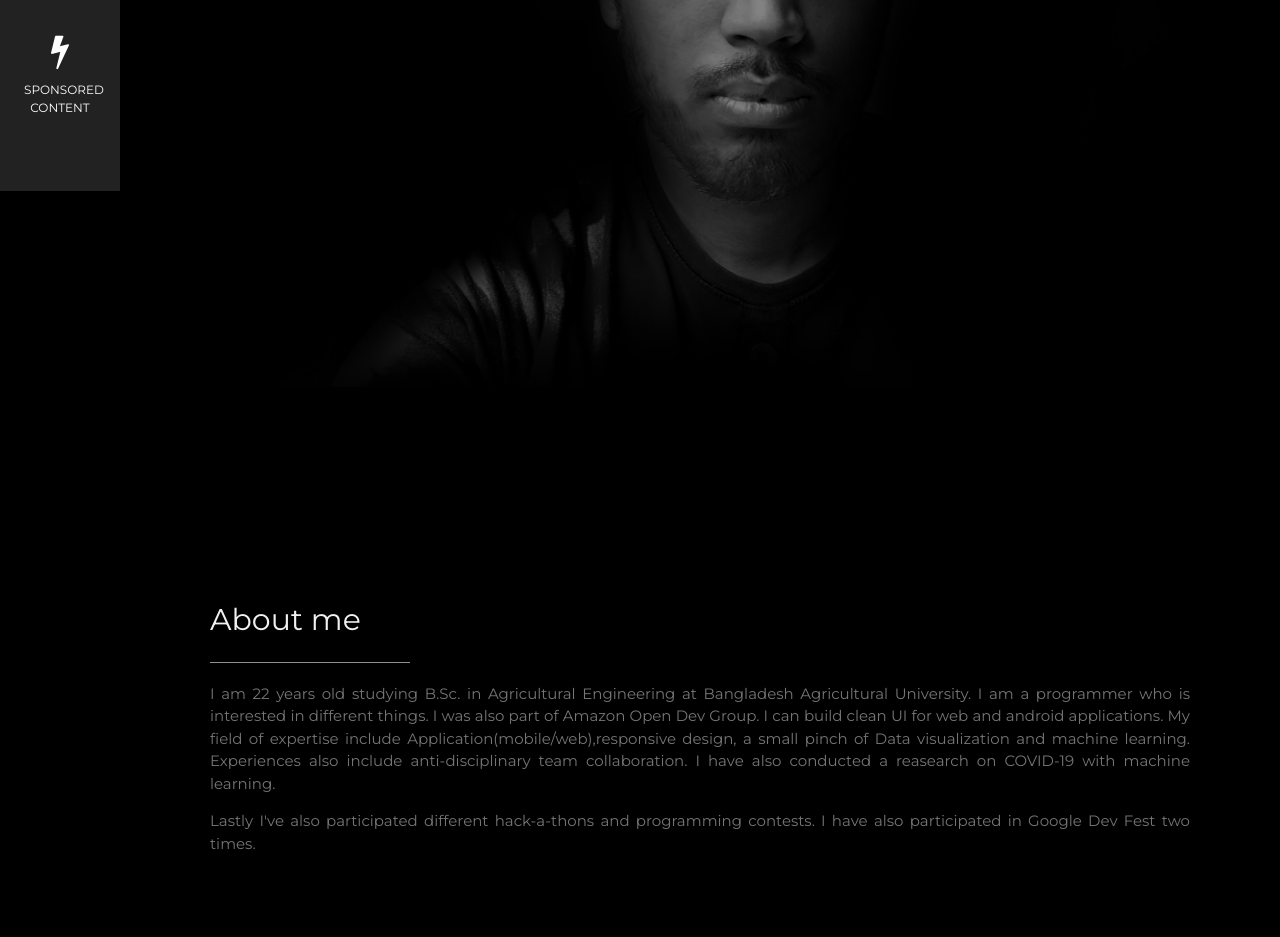
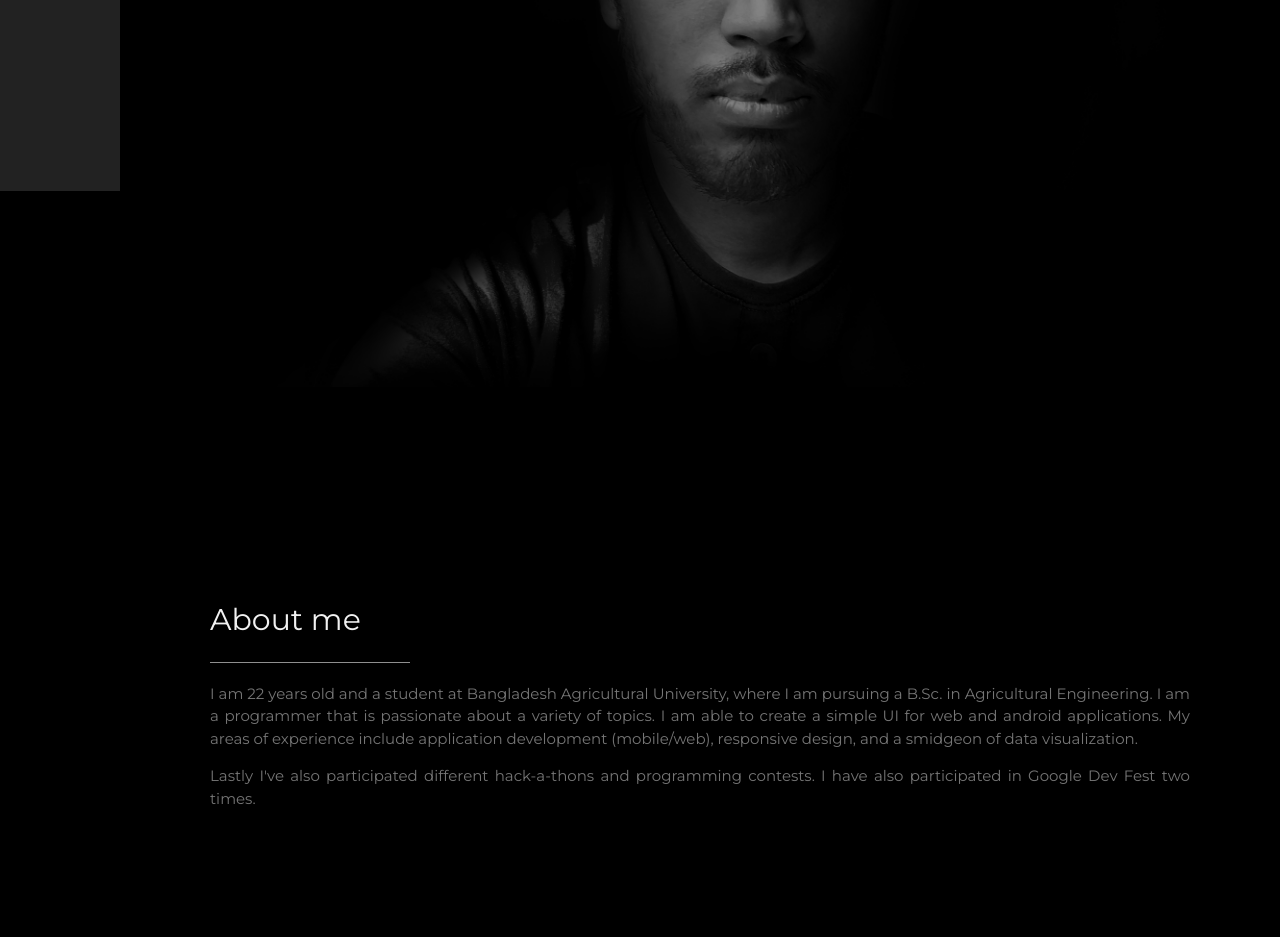
Before and after one commit to mirajus-salehin/mirajus-salehin.github.io, a plain HTML site: page index.html in a window 1280 px wide. Shown: the part 609-1546 px from the top of the page. Drawn offline with nearby package versions, Linux system fonts and the light colour scheme.

Commit message:
typo update

```diff
--- a/index.html
+++ b/index.html
@@ -44,10 +44,6 @@
             <i class="fa fa-envelope w3-xxlarge"></i>
             <p>CONTACT ME</p>
         </a>
-        <a href="#sponsor" class="w3-bar-item w3-button w3-padding-large w3-hover-black">
-            <i class="fa fa-flash w3-xxlarge"></i>
-            <p>SPONSORED CONTENT</p>
-        </a>
     </nav>
 
     <!-- Navbar on small screens (Hidden on medium and large screens) -->
@@ -77,14 +73,11 @@
             <h2 class="w3-text-light-grey">About me</h2>
             <hr class="w3-opacity" style="width: 200px;">
             <p>
-                I am 22 years old studying B.Sc. in Agricultural Engineering at Bangladesh Agricultural University. I am
-                a
-                programmer who is interested in different things. I was also part of Amazon Open Dev Group. I can
-                build clean UI for web and android
-                applications. My field of expertise include Application(mobile/web),responsive design, a small pinch of
-                Data visualization
-                and machine learning. Experiences also include anti-disciplinary team collaboration. I have also
-                conducted a reasearch on COVID-19 with machine learning.
+                I am 22 years old and a student at Bangladesh Agricultural University, where I am pursuing a B.Sc. in
+                Agricultural Engineering. I am a programmer that is passionate about a variety of topics. I am able to
+                create a simple UI for web and android applications. My areas of experience include application
+                development (mobile/web), responsive design,
+                and a smidgeon of data visualization.
             </p>
             <p>
                 Lastly I've also participated different hack-a-thons and programming contests. I have also participated
@@ -99,7 +92,7 @@
             <hr class="w3-opacity" style="width: 200px;">
             <div class="w3-row">
                 <div class="w3-col s4 w3-center">
-                    <h2>C++</h2>
+                    <h2>Flutter</h2>
                     <svg class="radial-progress w3-center" data-percentage="60" viewBox="0 0 80 80">
                         <circle class="incomplete" cx="40" cy="40" r="35"></circle>
                         <circle class="complete" cx="40" cy="40" r="35" style="stroke-dashoffset: 39.58406743523136;">
@@ -137,7 +130,7 @@
                         </svg>
                     </div>
                     <div class="w3-col s4 w3-center">
-                        <h2>Java</h2>
+                        <h2>C++</h2>
                         <svg class="radial-progress w3-center" data-percentage="50" viewBox="0 0 80 80">
                             <circle class="incomplete" cx="40" cy="40" r="35"></circle>
                             <circle class="complete" cx="40" cy="40" r="35"
@@ -176,7 +169,7 @@
 
                     <div id="COVIDashBD" class="w3-container prj">
                         <h2>COVIDashBD</h2>
-                        <p>This project is a part of a ongoing research on predicting the future of COVID-19 in
+                        <p>This project is a part research on predicting the future of COVID-19 in
                             Bangladesh. This dashboard shows the the confirmed cases of COVID-19 in different districts
                             from 15 April 2020.
                         </p>
@@ -225,9 +218,9 @@
                 <h2 class="w3-text-light-grey">Awards</h2>
                 <hr class="w3-opacity" style="width: 200px;">
                 <ul>
+                    <li>Winner at Smart Agro-Technology Innovation Youth Network (SAIYN) Idea Competition 2021</li>
                     <li>95<sup>th</sup> (world ranking) in Sololearn 2016</li>
                     <li>6<sup>th</sup> National Mathematics Olympiad (Divisional level) 2012</li>
-                    <li>Winner at various Science Fair in College level</li>
                 </ul>
             </div>
 
```
